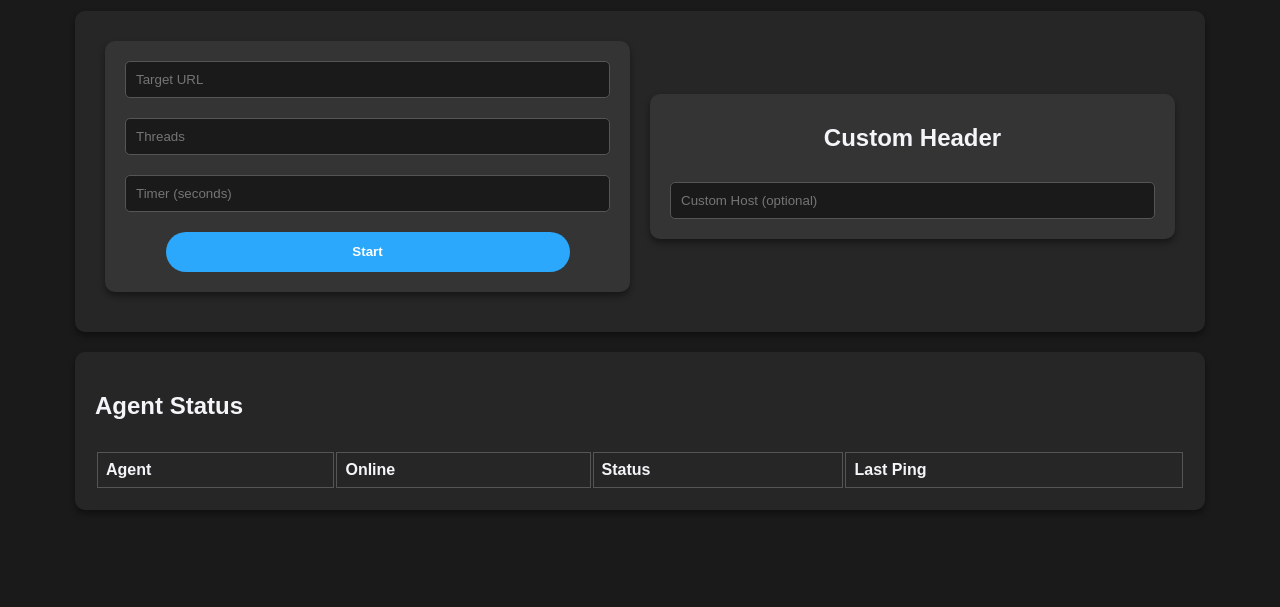
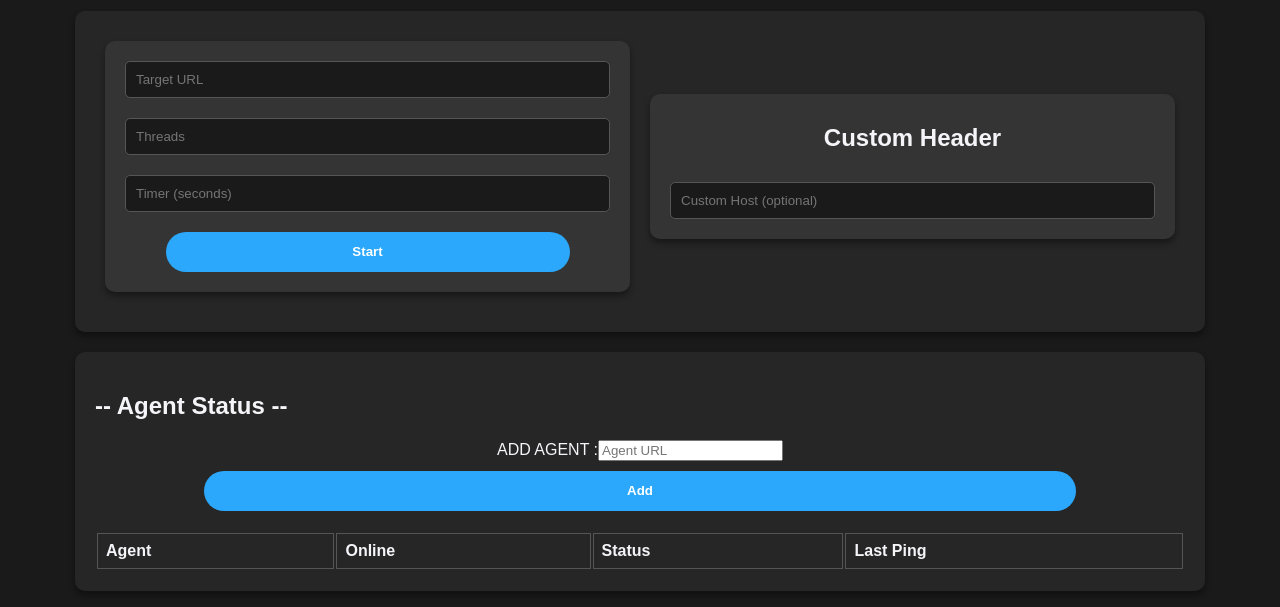
Before and after one commit to JDPST224/Tester-Golang, a plain HTML site: page Interface/index.html in a window 1280 px wide. Shown: the part 87-694 px from the top of the page. Drawn offline with Linux system fonts and the light colour scheme; no server answers.

Commit message:
Update index.html

```diff
--- a/Interface/index.html
+++ b/Interface/index.html
@@ -15,7 +15,7 @@
                     <input type="text" name="url" placeholder="Target URL" required>
                     <input type="number" name="threads" placeholder="Threads" required>
                     <input type="number" name="timer" placeholder="Timer (seconds)" required>
-                    <button type="submit">Start</button>
+                    <button class="Start_button" type="submit">Start</button>
                 </article>
                 <article>
                     <h2>Custom Header</h2>
@@ -24,7 +24,14 @@
             </form>
         </div>
         <div class="container">
-            <h2>Agent Status</h2>
+            <div class="topc">
+                <h2>-- Agent Status --</h2>
+                <form method="POST" action="/">
+                    <span>ADD AGENT :</span>
+                    <input type="text" name="url" placeholder="Agent URL" required>
+                    <button class="add_button">Add</button>
+                </form>
+            </div>
             <div class="scroller">
                 <table>
                     <thead>
```
